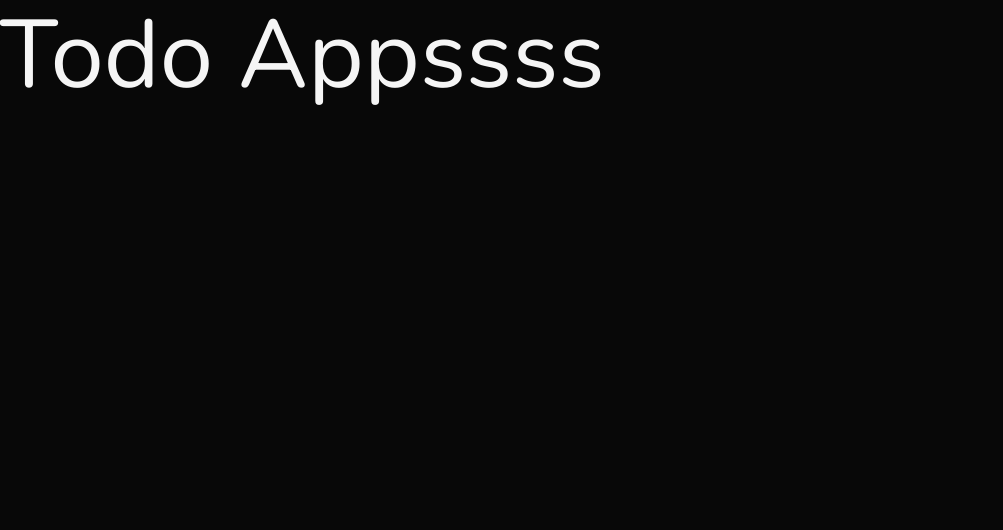
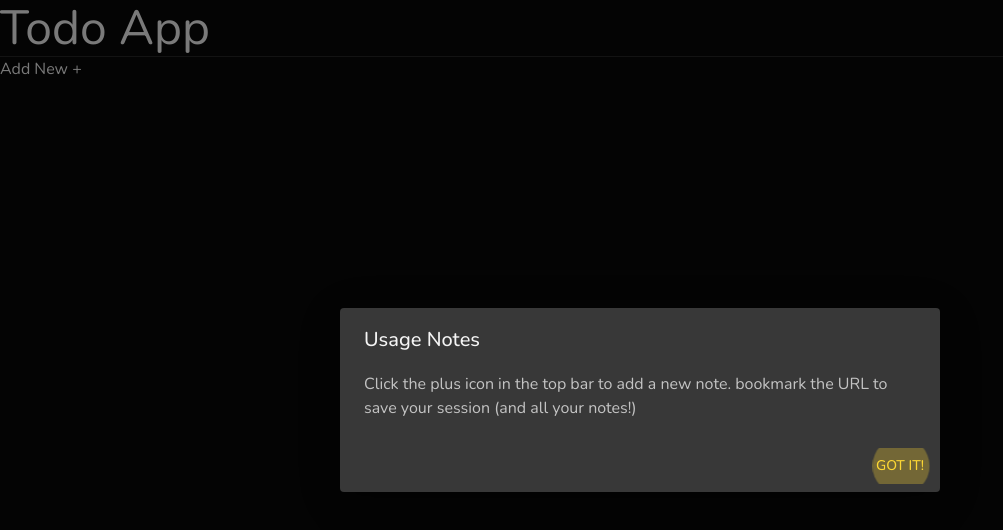
Before and after one commit to victorcastilloharrington/todo-app, a Next.js app: page / in a window 1280 px wide. Shown: the top 530 px of the page, without its empty margins (0-1003 px from the left). Built offline with nearby package versions, Linux system fonts and the light colour scheme.

Commit message:
added modals components

```diff
--- /dev/null
+++ b/src/components/modals/edit.tsx
@@ -0,0 +1,33 @@
+import { Button } from "@mui/material";
+import Dialog from "@mui/material/Dialog";
+import DialogActions from "@mui/material/DialogActions";
+import DialogContent from "@mui/material/DialogContent";
+import DialogTitle from "@mui/material/DialogTitle";
+import { FC, useState } from "react";
+import Tasks from "../tasks";
+
+const EditModal: FC<IModal & ITodo> = ({ open, handleClose, title, tasks }) => {
+  const [header, setHeader] = useState<string>(title);
+  const [editTasks, setEditTasks] = useState<ITask[]>(tasks);
+
+  return (
+    <Dialog
+      open={open}
+      onClose={handleClose}
+      aria-labelledby="alert-dialog-title"
+      aria-describedby="alert-dialog-description"
+    >
+      <DialogTitle id="alert-dialog-title">{header}</DialogTitle>
+      <DialogContent>
+        <Tasks />
+      </DialogContent>
+      <DialogActions>
+        <Button onClick={handleClose} autoFocus>
+          Save
+        </Button>
+      </DialogActions>
+    </Dialog>
+  );
+};
+
+export default EditModal;
--- /dev/null
+++ b/src/components/modals/init.tsx
@@ -0,0 +1,33 @@
+import { Button } from "@mui/material";
+import Dialog from "@mui/material/Dialog";
+import DialogActions from "@mui/material/DialogActions";
+import DialogContent from "@mui/material/DialogContent";
+import DialogContentText from "@mui/material/DialogContentText";
+import DialogTitle from "@mui/material/DialogTitle";
+import { FC } from "react";
+
+const InitModal: FC<IModal> = ({ open, handleClose }) => {
+  return (
+    <Dialog
+      open={open}
+      onClose={handleClose}
+      aria-labelledby="alert-dialog-title"
+      aria-describedby="alert-dialog-description"
+    >
+      <DialogTitle id="alert-dialog-title">Usage Notes</DialogTitle>
+      <DialogContent>
+        <DialogContentText id="alert-dialog-description">
+          Click the plus icon in the top bar to add a new note. bookmark the URL
+          to save your session (and all your notes!)
+        </DialogContentText>
+      </DialogContent>
+      <DialogActions>
+        <Button onClick={handleClose} autoFocus>
+          Got It!
+        </Button>
+      </DialogActions>
+    </Dialog>
+  );
+};
+
+export default InitModal;
--- /dev/null
+++ b/src/components/tasks.tsx
@@ -0,0 +1,55 @@
+import * as React from "react";
+import List from "@mui/material/List";
+import ListItem from "@mui/material/ListItem";
+import ListItemButton from "@mui/material/ListItemButton";
+import ListItemIcon from "@mui/material/ListItemIcon";
+import ListItemText from "@mui/material/ListItemText";
+import Checkbox from "@mui/material/Checkbox";
+
+const Tasks = () => {
+  const [checked, setChecked] = React.useState([0]);
+
+  const handleToggle = (value: number) => () => {
+    const currentIndex = checked.indexOf(value);
+    const newChecked = [...checked];
+
+    if (currentIndex === -1) {
+      newChecked.push(value);
+    } else {
+      newChecked.splice(currentIndex, 1);
+    }
+
+    setChecked(newChecked);
+  };
+
+  return (
+    <List sx={{ width: "100%", minWidth: "500px" }}>
+      {[0, 1, 2, 3].map((value) => {
+        const labelId = `checkbox-list-label-${value}`;
+
+        return (
+          <ListItem key={value} disablePadding>
+            <ListItemButton
+              role={undefined}
+              onClick={handleToggle(value)}
+              dense
+            >
+              <ListItemIcon>
+                <Checkbox
+                  edge="start"
+                  checked={checked.indexOf(value) !== -1}
+                  tabIndex={-1}
+                  disableRipple
+                  inputProps={{ "aria-labelledby": labelId }}
+                />
+              </ListItemIcon>
+              <ListItemText id={labelId} primary={`Line item ${value + 1}`} />
+            </ListItemButton>
+          </ListItem>
+        );
+      })}
+    </List>
+  );
+};
+
+export default Tasks;
--- a/src/pages/index.tsx
+++ b/src/pages/index.tsx
@@ -1,15 +1,51 @@
 import Head from "next/head";
-import { useEffect } from "react";
-import { Typography } from "@mui/material";
+import { FC, useEffect, useReducer } from "react";
+import { Divider, Typography } from "@mui/material";
+import TodoList from "@/components/todoList";
+import { GetServerSideProps } from "next";
+import InitModal from "@/components/modals/init";
+import EditModal from "@/components/modals/edit";
 
-export default function Home() {
+interface IHomeProps {
+  error: any;
+  posts: any;
+}
+
+interface IHomeState {
+  initModal: boolean;
+  editModal: boolean;
+}
+
+interface IHomeAction {
+  type: "toggleInitModal" | "toggleEditModal";
+  payload?: string;
+}
+
+const initState = {
+  initModal: false,
+  editModal: false,
+};
+
+const reducer = (state: IHomeState, action: IHomeAction): IHomeState => {
+  switch (action.type) {
+    case "toggleInitModal":
+      return { ...state, initModal: !state.initModal };
+      break;
+    case "toggleEditModal":
+      return { ...state, editModal: !state.editModal };
+      break;
+  }
+
+  return state;
+};
+
+const Home: FC<IHomeProps> = ({ error, posts }) => {
+  const [{ initModal, editModal }, dispatch] = useReducer(reducer, initState);
   useEffect(() => {
-    // Fetch some data from the API, defined at /pages/api/example.ts
-    fetch("/api/todos?id=test")
-      .then((response) => response.json())
-      .then((data) => console.log(data))
-      .catch((error) => console.error(error));
-  }, []);
+    if (!posts || posts.length === 0) {
+      dispatch({ type: "toggleInitModal" });
+    }
+  }, [posts, posts?.length]);
 
   return (
     <div>
@@ -23,10 +59,53 @@ export default function Home() {
         <link rel="icon" href="/favicon.ico" />
       </Head>
       <main>
-        <Typography variant="h1" data-testid="title">
-          Todo Appssss
+        <Typography variant="h3" data-testid="title">
+          Todo App
         </Typography>
+        <Divider></Divider>
+        {!posts && (
+          <div onClick={() => dispatch({ type: "toggleEditModal" })}>
+            Add New +
+          </div>
+        )}
+        {posts && <TodoList />}
+        {error && (
+          <Typography color="error">{JSON.stringify(error)}</Typography>
+        )}
       </main>
+      <InitModal
+        open={initModal}
+        handleClose={() => dispatch({ type: "toggleInitModal" })}
+      />
+      <EditModal
+        open={editModal}
+        position={0}
+        title="Example Todo"
+        tasks={[]}
+        handleClose={() => dispatch({ type: "toggleEditModal" })}
+      />
     </div>
   );
-}
+};
+
+export const getServerSideProps: GetServerSideProps = async ({ query }) => {
+  try {
+    //init session uuid
+    if (query.session) {
+      // Fetch todo collection
+      const raw = await fetch(
+        `${process.env.API_ENDPOINT}?session=${query.session}`
+      );
+      const data = await raw.json();
+      if (data.posts) return { props: { posts: data.posts } };
+    }
+  } catch (err: any) {
+    console.error(err);
+    // return error message
+    return { props: { error: err.message } };
+  }
+
+  return { props: {} };
+};
+
+export default Home;
--- a/src/types/global.d.ts
+++ b/src/types/global.d.ts
@@ -16,4 +16,9 @@ declare global {
     todos: ITodo[]
     setTodos: (todos: ITodo[]) => void
   }
+
+  interface IModal {
+    open: boolean
+    handleClose: () => void
+  }
 }
```
